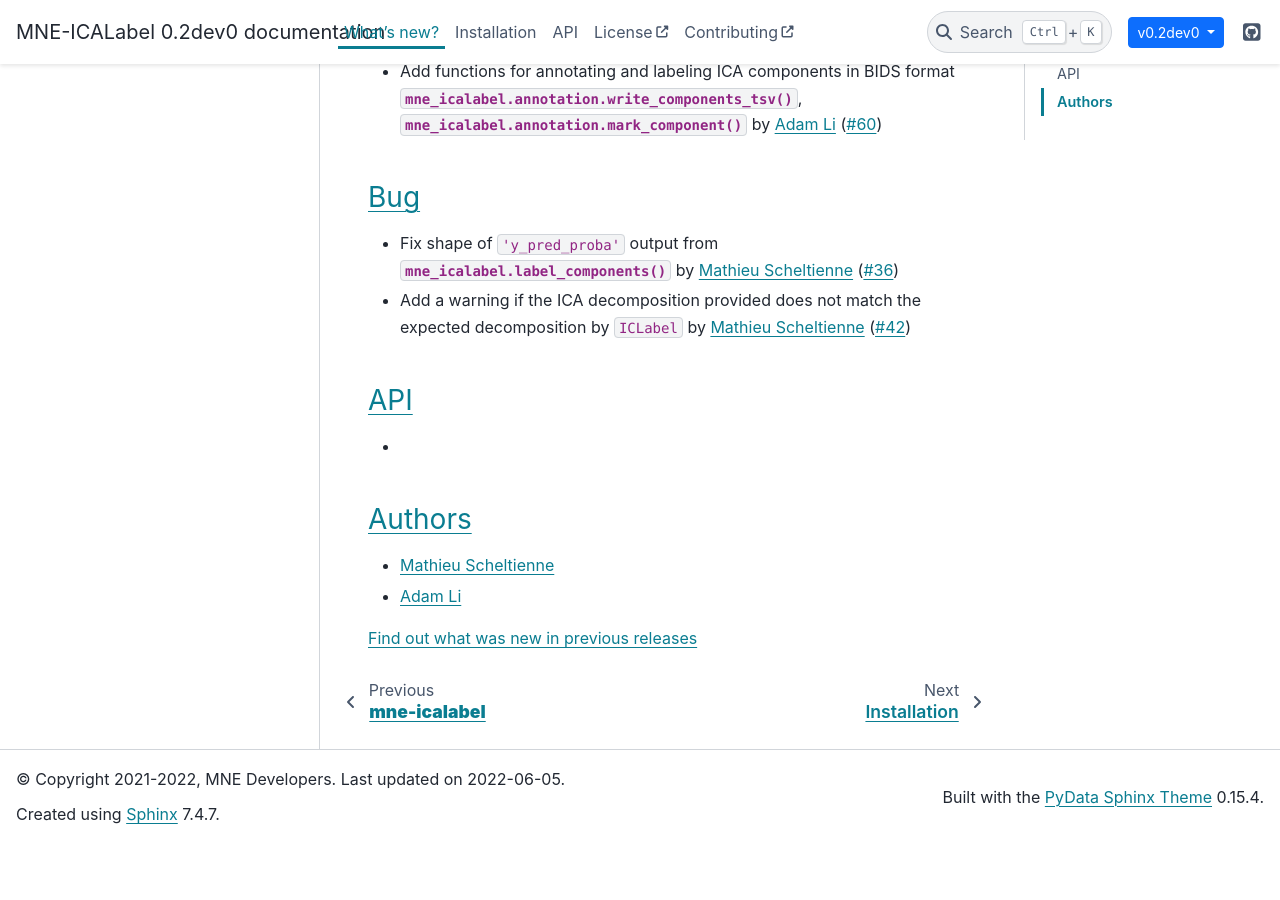
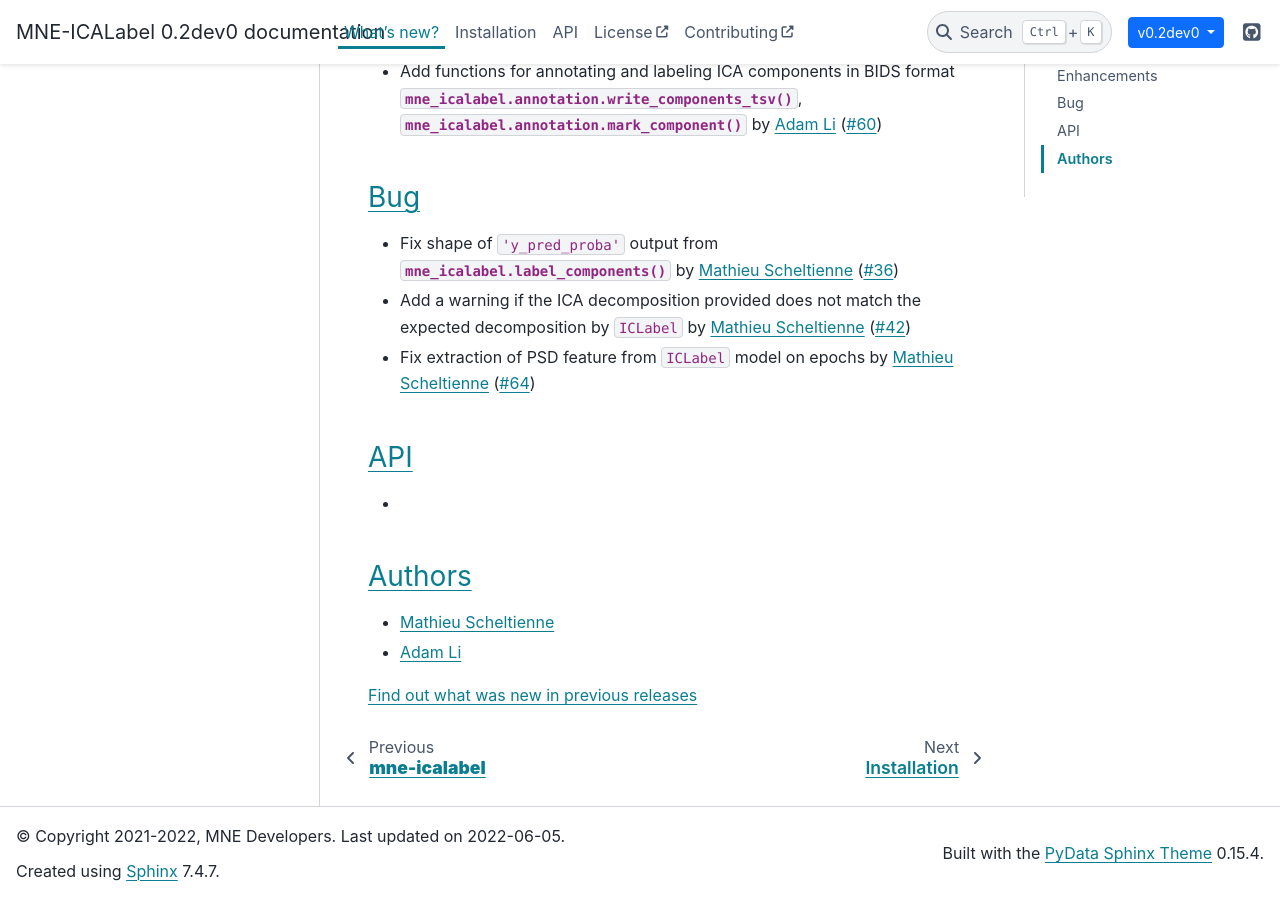
Before and after one commit to mne-tools/mne-icalabel, a Sphinx documentation site: the page built from doc/whats_new.rst, in a window 1280 px wide and 900 px high, scrolled down 636 px. Built offline with Sphinx 7.4.7 and the PyData theme 0.15.4, drawn with Linux system fonts in a browser that asks for light colours; pages that are not in the unit, such as notebooks, are missing from menus; before the commit the page ends 1479 px from its top, so only the background shows below that.

Commit message:
add entry to changelog

```diff
--- a/doc/whats_new.rst
+++ b/doc/whats_new.rst
@@ -31,6 +31,7 @@ Bug
 
 - Fix shape of ``'y_pred_proba'`` output from :func:`mne_icalabel.label_components` by `Mathieu Scheltienne`_ (:gh:`36`)
 - Add a warning if the ICA decomposition provided does not match the expected decomposition by ``ICLabel``  by `Mathieu Scheltienne`_ (:gh:`42`)
+- Fix extraction of PSD feature from ``ICLabel`` model on epochs by `Mathieu Scheltienne`_ (:gh:`64`)
 
 API
 ~~~
```
